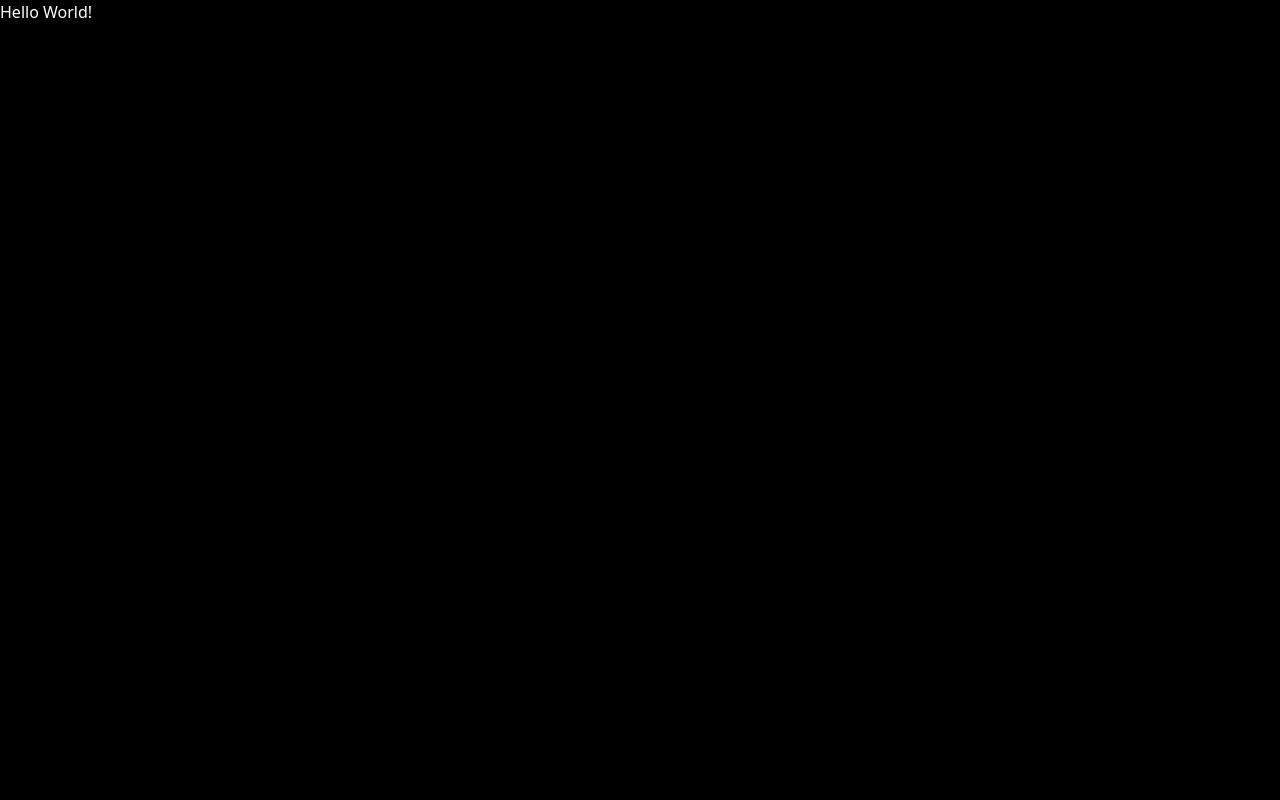
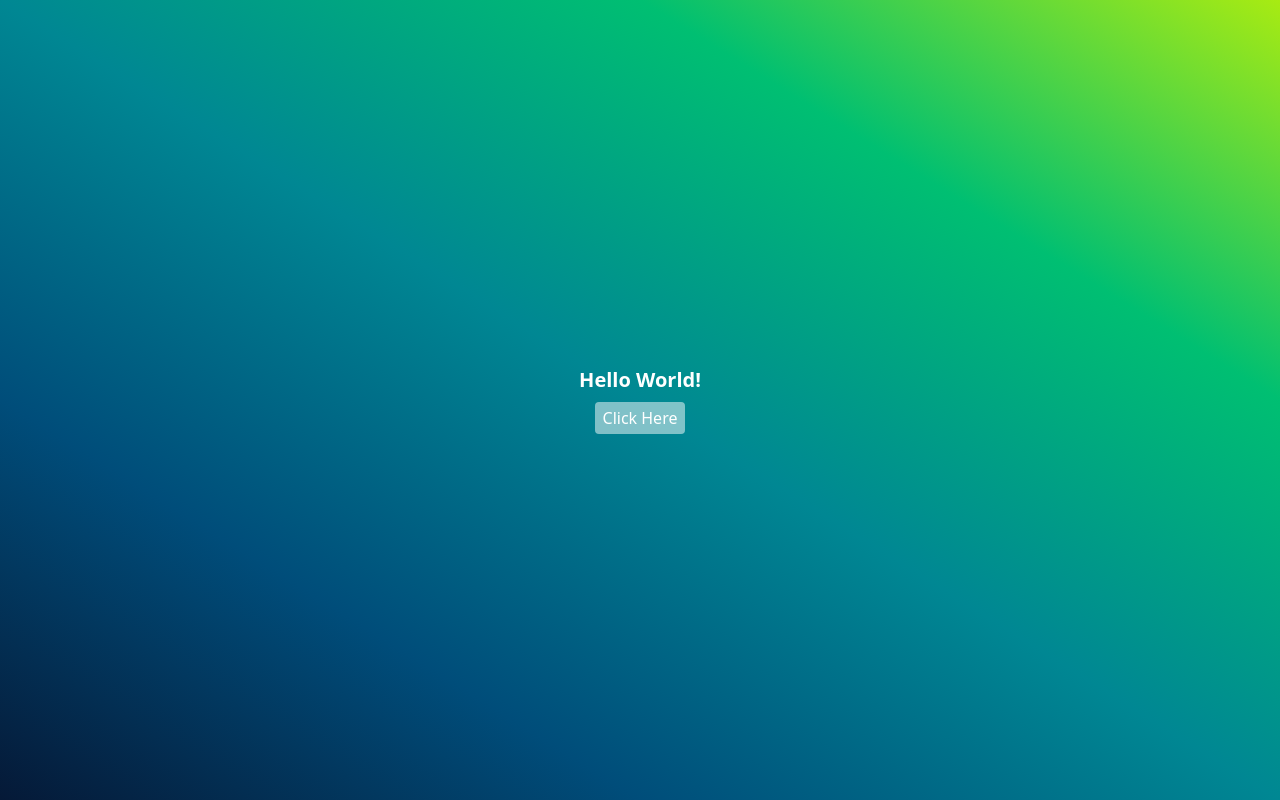
Before and after one commit to ManuelCPinto/IPM-Projeto, a Next.js app: page / in a window 1280 px wide. Built offline with nearby package versions, Linux system fonts and the light colour scheme.

Commit message:
Added sample code and API

```diff
--- a/package.json
+++ b/package.json
@@ -17,9 +17,11 @@
     "@types/node": "^20",
     "@types/react": "^18",
     "@types/react-dom": "^18",
+    "clsx": "^2.1.1",
     "eslint": "^8",
     "eslint-config-next": "14.2.15",
     "eslint-config-prettier": "^9.1.0",
+    "ky": "^1.7.2",
     "postcss": "^8",
     "prettier": "^3.3.3",
     "tailwindcss": "^3.4.1",
--- /dev/null
+++ b/src/app/api/music/route.ts
@@ -0,0 +1,3 @@
+export async function GET() {
+  return new Response('Rick Astley - Never Gonna Give You Up')
+}
--- a/src/app/globals.css
+++ b/src/app/globals.css
@@ -3,6 +3,6 @@
 @tailwind utilities;
 
 body {
-  background: black;
+  background: linear-gradient(to right top, #051937, #004d7a, #008793, #00bf72, #a8eb12);
   color: white;
 }
--- a/src/app/layout.tsx
+++ b/src/app/layout.tsx
@@ -4,7 +4,7 @@ import './globals.css'
 
 export const metadata: Metadata = {
   title: 'MusicBox',
-  description: 'A ranking based music player'
+  description: 'A ratings-based music player'
 }
 
 export default function RootLayout({
--- a/src/app/page.tsx
+++ b/src/app/page.tsx
@@ -1,3 +1,19 @@
+'use client'
+
+import ky from 'ky'
+
 export default function Home() {
-  return <p>Hello World!</p>
+  async function showMusicMessage() {
+    const musicName = await ky.get('/api/music').text()
+    alert(musicName)
+  }
+
+  return (
+    <div className="h-screen flex flex-col gap-2 items-center justify-center">
+      <p className="text-xl font-bold">Hello World!</p>
+      <button onClick={showMusicMessage} className="px-2 py-1 rounded bg-white/50 hover:bg-white/30 transition">
+        Click Here
+      </button>
+    </div>
+  )
 }
```
